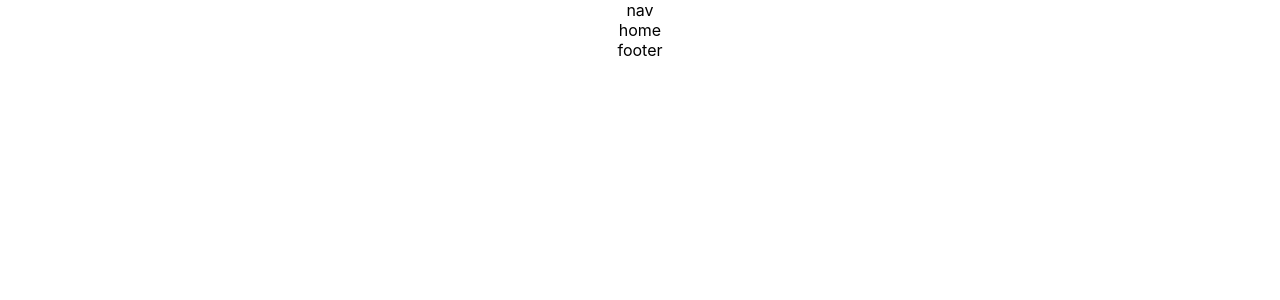
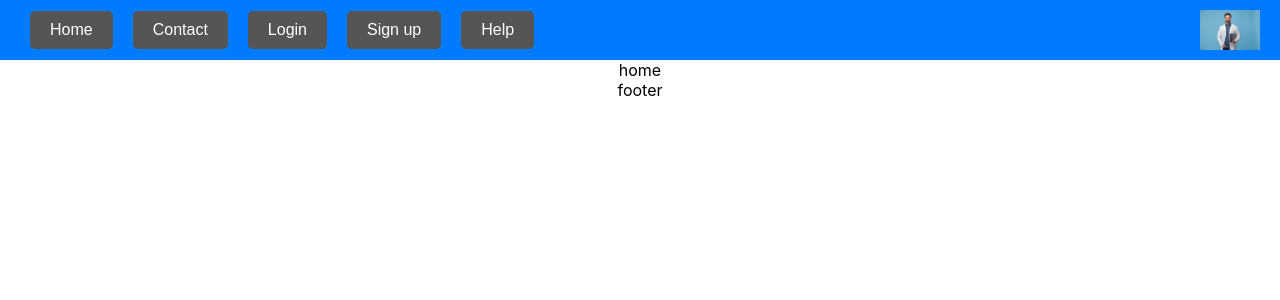
Before and after one commit to mohamedyaakoubi/DocuMed, a React (Create React App) app: page / in a window 1280 px wide. Shown: the top 300 px of the page. Built offline with nearby package versions, Linux system fonts and the light colour scheme.

Commit message:
Navbar component

```diff
--- a/src/pages/Navbar/Navbar.jsx
+++ b/src/pages/Navbar/Navbar.jsx
@@ -1,4 +1,53 @@
+import React from 'react';
+import doc from './doc.jpeg';
+
 export const Navbar = () => {
+  return (
+    <nav style={styles.navbar}>
+      <div style={styles.navButtons}>
+        <button style={styles.navButton}>Home</button>
+        <button style={styles.navButton}>Contact</button>
+        <button style={styles.navButton}>Login</button>
+        <button style={styles.navButton}>Sign up</button>
+        <button style={styles.navButton}>Help</button>
+      </div>
+      <div style={styles.logoContainer}>
+        <img src={doc} alt="Document" style={styles.logo} />
+      </div>
+    </nav>
+  );
+};
 
-    return(<div>nav</div>);
+const styles = {
+  navbar: {
+    display: 'flex',
+    justifyContent: 'space-between',
+    alignItems: 'center',
+    padding: '10px 20px',
+    backgroundColor: '#007bff',
+  },
+  navButtons: {
+    display: 'flex',
+    alignItems: 'center',
+  },
+  navButton: {
+    backgroundColor: '#555',
+    color: '#fff',
+    border: 'none',
+    padding: '10px 20px',
+    margin: '0 10px',
+    cursor: 'pointer',
+    fontSize: '16px',
+    borderRadius: '5px',
+  },
+  logoContainer: {
+    display: 'flex',
+    alignItems: 'center',
+  },
+  logo: {
+    height: '40px', // Adjust the height as needed
+    width: 'auto',
+  },
 };
+
+export default Navbar;
```
Also changed, not shown: src/pages/Navbar/doc.jpeg (added), 1 other file (tests, documents, lock files or other folders).
